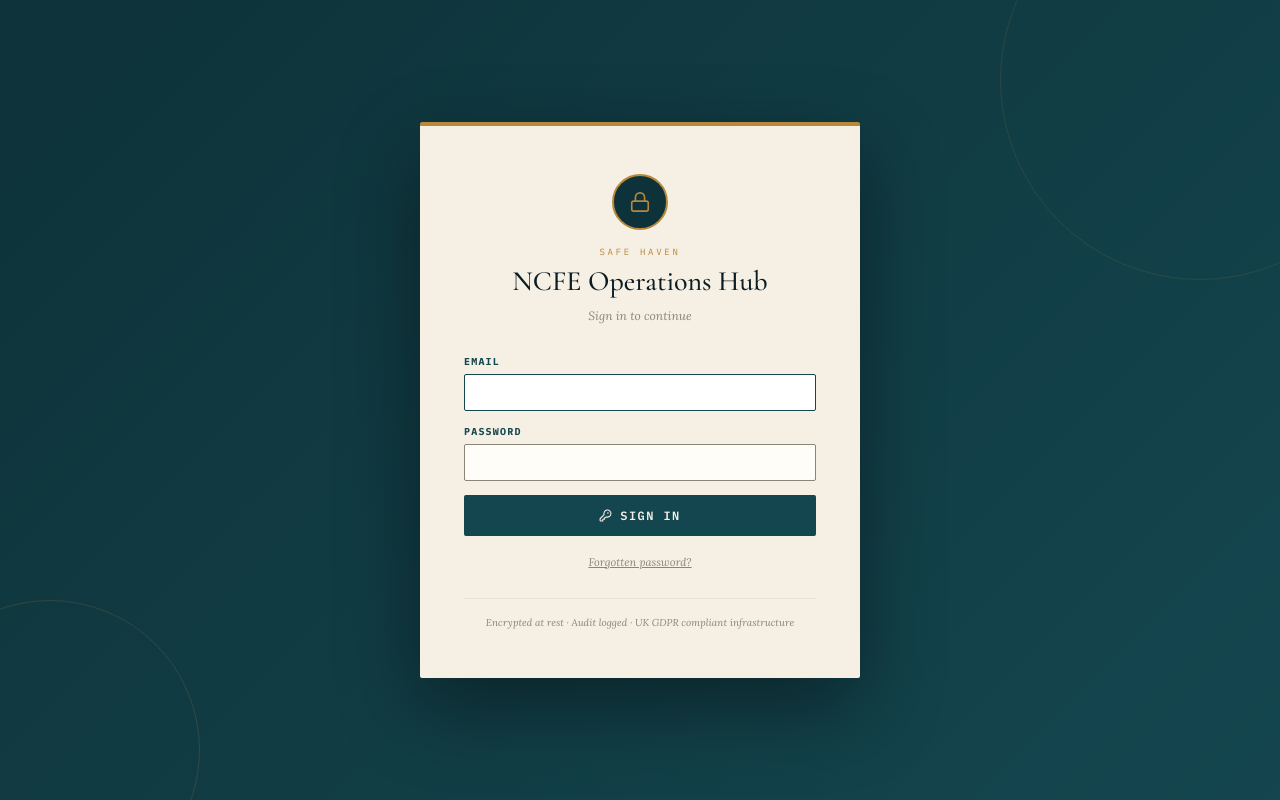
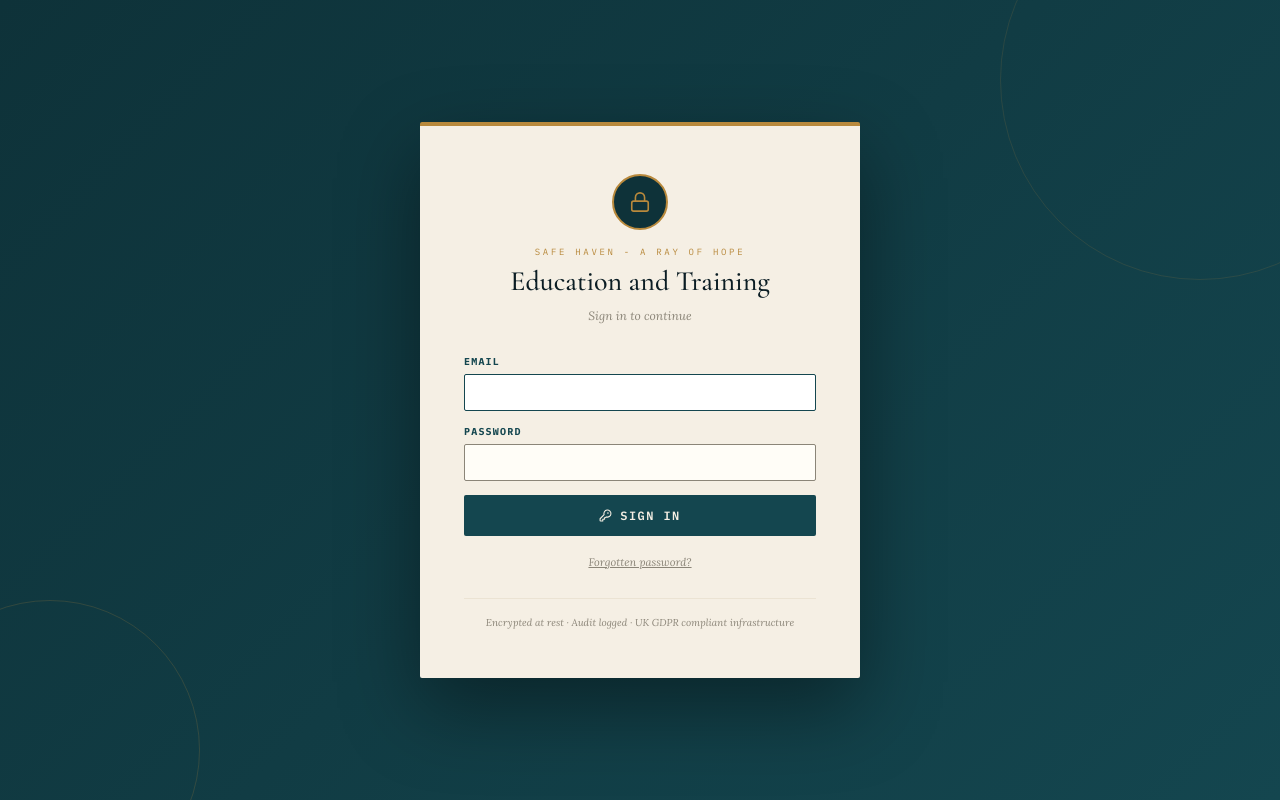
Before and after one commit to justlakeside/safe-haven-ncfe-hub, a React (Vite) app: page / in a window 1280 px wide. Built offline with nearby package versions, Linux system fonts and the light colour scheme; no server answers.

Commit message:
Update content.js

```diff
--- a/src/content.js
+++ b/src/content.js
@@ -24,9 +24,9 @@
   //  BRANDING  — appears on the sign-in screen AND the sidebar
   // ==========================================================================
   brand: {
-    org:     "Safe Haven",            // small text above the big title
-    appName: "NCFE Operations Hub",   // the big title
-    tagline: "A Ray of Hope",         // small italic line under the title (sidebar only)
+    org:     "Safe Haven - A Ray of Hope",            // small text above the big title
+    appName: "Education and Training",   // the big title
+    tagline: "NCFE Operations Hub",         // small italic line under the title (sidebar only)
   },
 
   // ==========================================================================
```
